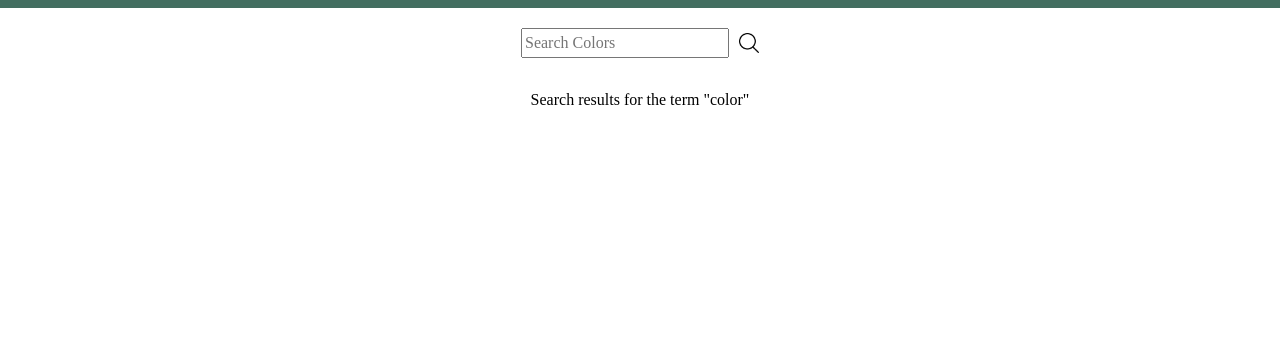
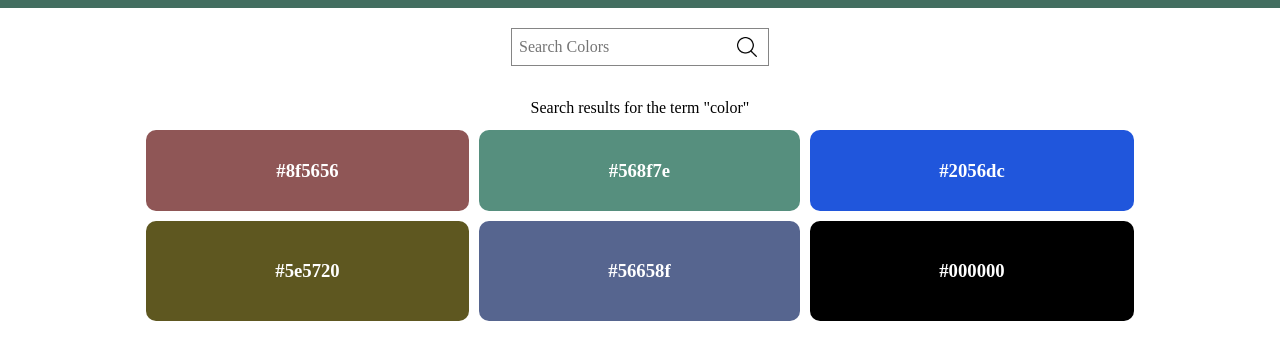
Before and after one commit to shyambravo/fleetstudioassignment, a React app: page / in a window 1280 px wide. Shown: the part 42-402 px from the top of the page. Built offline with nearby package versions, Linux system fonts and the light colour scheme.

Commit message:
added css and jsx for color cards

```diff
--- a/src/components/ListContainer/ListContainer.js
+++ b/src/components/ListContainer/ListContainer.js
@@ -1,10 +1,28 @@
-import React from 'react';
+import React from "react";
 import "./style.css";
 
-export default function ListContainer() {
+export default function ListContainer(props) {
+  const { data } = props;
+
   return (
-    <div className='list-container'>
-        <p>Search results for the term "color"</p>
+    <div className="list-container">
+      <p>Search results for the term "color"</p>
+
+      <div className="color-container">
+        {data.map((color) => {
+          const height = Math.random() * 100
+
+          return (
+            <div
+              key={color}
+              style={{ backgroundColor: color, minHeight: height }}
+              className="card"
+            >
+              <h3>{color}</h3>
+            </div>
+          );
+        })}
+      </div>
     </div>
-  )
+  );
 }
--- a/src/components/ListContainer/style.css
+++ b/src/components/ListContainer/style.css
@@ -1,8 +1,30 @@
 .list-container {
     margin-top: 20px;
-    width: 80%;
+    width: 100%;
     height: 600px;
     text-align: center;
     padding: 10px;
     overflow-y: auto;
 }
+
+@media (min-width: 1000px) {
+    .list-container {
+        width: 80%;
+    }
+}
+
+.color-container {
+    display: grid;
+    grid-template-columns: auto auto auto;
+    gap: 10px;
+    grid-template-rows: auto;
+    margin-top: 10px;
+}
+
+.card {
+    border-radius: 10px;
+    display: flex;
+    justify-content: center;
+    align-items: center;
+    color: white
+}
--- a/src/home/index.js
+++ b/src/home/index.js
@@ -4,6 +4,15 @@ import ListContainer from "../components/ListContainer/ListContainer";
 import "./style.css";
 
 const Home = () => {
+  const mockData = [
+    "#8f5656",
+    "#568f7e",
+    "#2056dc",
+    "#5e5720",
+    "#56658f",
+    "#000000"
+  ]
+
   return(
     <>
         <NavBar />
@@ -11,10 +20,10 @@ const Home = () => {
             <div className="search-container">
                 <div className="search-input">
                     <input type="text" placeholder="Search Colors"/>
-                    <img src="search-icon.png" alt="search-icon"/>
+                    <button><img src="search-icon.png" alt="search-icon"/></button>
                 </div>
             </div>
-            <ListContainer />
+            <ListContainer data={mockData}/>
         </div>
     </>
   )
--- a/src/home/style.css
+++ b/src/home/style.css
@@ -15,6 +15,25 @@
 .search-input {
     display: flex;
     align-items: center;
+    border: 1px solid rgb(133, 133, 133);
+    padding: 5px;
+}
+
+.search-input input {
+    border: 0;
+}
+
+.search-input input:focus {
+    outline: 0;
+}
+
+.search-input button {
+    background-color: white;
+    border: 0;
+}
+
+.search-input button:hover {
+    transform: scale(1.2);
 }
 
 .search-input img {
```
